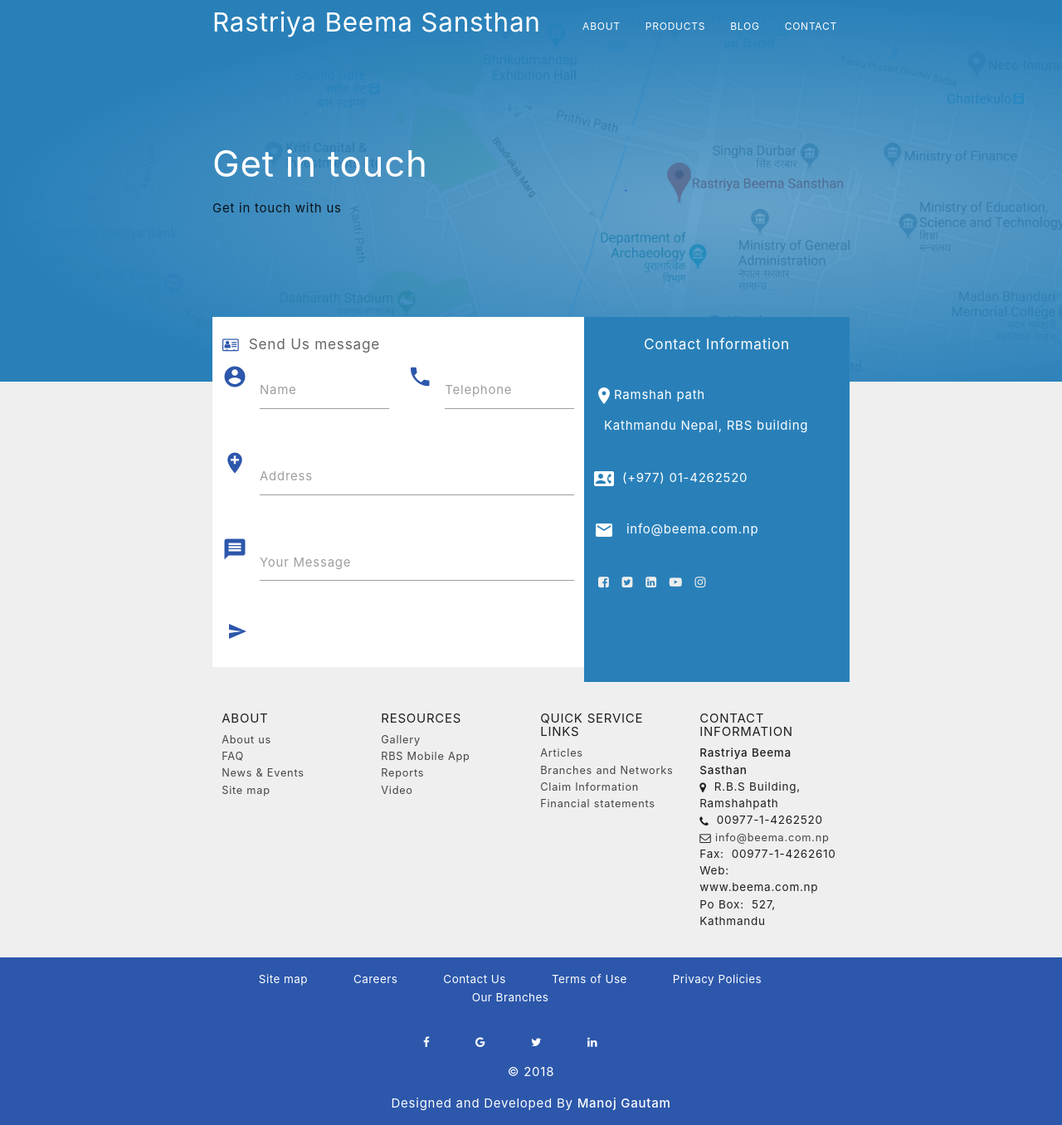
After one commit to nix1947/beema, a Django app: page /contact/ in a window 1280 px wide. The commit adds this page. Shown: the whole page at 83% size. Run offline with Django 3.2, Linux system fonts and the light colour scheme.

Commit message:
Contact page updated

```diff
--- a/src/beema/settings.py
+++ b/src/beema/settings.py
@@ -39,7 +39,7 @@ INSTALLED_APPS = [
     'home',
     'download',
     'career',
-    'faq'
+    'faq',
 ]
 
 MIDDLEWARE = [
--- a/src/beema/urls.py
+++ b/src/beema/urls.py
@@ -29,7 +29,9 @@ urlpatterns = [
     # Career
     path('career/', include('career.urls', namespace="career")),
     # Faq page
-    path('faq/', include('faq.urls', namespace='faq'))
+    path('faq/', include('faq.urls', namespace='faq')),
+    # Contact page
+    path('contact/', home_views.contact, name="contact")
 
 
 
--- a/src/faq/models.py
+++ b/src/faq/models.py
@@ -17,7 +17,7 @@ class FaqCategories(TimeStampedModel):
 
 
     class Meta:
-        ordering = ('-updated_date',)
+        ordering = ('title',)
         verbose_name = "Faq Category"
         verbose_name_plural = "Faq Categories"
 
--- a/src/home/views.py
+++ b/src/home/views.py
@@ -4,3 +4,10 @@ from django.shortcuts import HttpResponse
 def index(request):
     """Function to serve homepage"""
     return render(request, 'home_page.html', {})
+
+
+
+def contact(request):
+    return render(request, 'contact.html', {
+
+    })
--- a/src/templates/_partials/navbar.html
+++ b/src/templates/_partials/navbar.html
@@ -69,7 +69,7 @@
                             <li><a href="mobile.html">News and notices</a></li>
                             <li><a href="/downloads">Downloads</a></li>
                             <li><a href="mobile.html">Media</a></li>
-                            <li><a href="mobile.html">Contact</a></li>
+                            <li><a href="/contact/  ">Contact</a></li>
 
                           </ul>
                         </div>
--- a/src/templates/base.html
+++ b/src/templates/base.html
@@ -30,7 +30,9 @@
 <body>
 
     <!-- include navbar -->
+     {%  block navbar %}
     {% include '_partials/navbar.html' %}
+    {%  endblock navbar %}
     <!-- include content -->
     {% block content %}{% endblock %}
     <!-- include footer -->
--- /dev/null
+++ b/src/templates/contact.html
@@ -0,0 +1,205 @@
+{% extends 'base.html' %}
+{% load i18n %}
+
+{% block navbar %}
+    <style>
+
+        #contact {
+            min-height: 460px;
+            max-height: 460px;
+            background: radial-gradient(farthest-side at 70% 55%, rgba(41, 128, 185, 0.7), rgba(41, 128, 185, 1)), url('/static/img/map.png');
+            background-repeat: no-repeat;
+            background-size: cover;
+            background-position: right center;
+            position: relative;
+            margin-bottom: -20px;
+
+        }
+
+        .contact-form {
+          min-height: 600px !important;
+        }
+
+        nav {
+            background: inherit;
+            background-repeat: no-repeat;
+            background-size: cover;
+            background-position: right center;
+            box-shadow: none;
+
+        }
+
+        .container {
+            width: 60% !important;
+        }
+
+        .nav-wrapper > ul > li > a {
+            text-transform: uppercase;
+            font-size: 0.8rem;
+        }
+    </style>
+    <div id="contact">
+        <div class="container">
+
+            <nav>
+                <div class="nav-wrapper">
+                    <a href="#!" class="brand-logo">Rastriya Beema Sansthan</a>
+                    <a href="#" data-target="mobile-demo" class="sidenav-trigger"><i class="material-icons">menu</i></a>
+                    <ul class="right hide-on-med-and-down">
+                        <li><a href="sass.html">About</a></li>
+                        <li><a href="badges.html">Products</a></li>
+                        <li><a href="collapsible.html">Blog</a></li>
+                        <li><a href="mobile.html">Contact</a></li>
+                    </ul>
+                </div>
+            </nav>
+
+            <ul class="sidenav" id="mobile-demo">
+                <li><a href="sass.html">About</a></li>
+                <li><a href="badges.html">Products</a></li>
+                <li><a href="collapsible.html">Blog</a></li>
+                <li><a href="mobile.html">Contact</a></li>
+            </ul>
+
+            <h3 class="white-text" style="margin-top:110px">Get in touch</h3>
+            <p>Get in touch with us</p>
+
+
+        </div>
+
+
+
+        <div class="container" style="margin-top: 120px;">
+            <div class="row contact-form">
+                <div class="col s12 m7" style="background: #FFF; min-height: 200px; color: #666666; padding:12px">
+                    <h6><i class="fa right-align beema-color fa-address-card-o" aria-hidden="true"></i> &nbsp;{%  trans "Send Us message"  %}</h6>
+
+
+                    <!-- Contact form -->
+                    <div class="row">
+                        <form class="col s12">
+                            <!-- Name section -->
+                            <div class="row">
+                                <div class="input-field col s6">
+                                    <i class="material-icons prefix beema-color">account_circle</i>
+                                    <input id="icon_prefix" type="text" class="validate">
+                                    <label for="icon_prefix">{%  trans "Name" %}</label>
+                                </div>
+
+                                <!-- Telephone section -->
+                                <div class="input-field col s6">
+                                    <i class="material-icons prefix beema-color">phone</i>
+                                    <input id="icon_telephone" type="tel" class="validate">
+                                    <label for="icon_telephone">{%  trans "Telephone" %}</label>
+                                </div>
+                            </div>
+
+                            <!-- location section -->
+                            <div class="row">
+                                <div class="input-field col s12">
+                                    <i class="material-icons prefix beema-color">add_location</i>
+                                    <input id="icon_telephone" type="text" class="validate">
+                                    <label for="icon_telephone">{%  trans "Address" %}</label>
+                                </div>
+                            </div>
+
+                            <!-- Message section -->
+
+                            <div class="row">
+                                <div class="input-field col s12">
+                                     <i class="material-icons prefix beema-color">message</i>
+                                    <textarea id="textarea2" class="materialize-textarea" data-length="120"></textarea>
+                                    <label for="textarea2">Your Message</label>
+                                </div>
+                            </div>
+
+
+                            <button style="background: none; border: none; cursor: pointer;"
+                                    type="submit"> <i class="material-icons prefix beema-color float-right">send</i>
+                            </button>
+
+
+                        </form>
+                    </div>
+
+
+                </div>
+                <div class="col s12 m5" style="background: #2980b9; color: #FFFFFF; min-height: 440px; padding:12px">
+                    <h6 style="text-align: center">{%  trans "Contact Information" %}</h6>
+
+
+                    <style>
+                        .margin-top {
+                            margin-top: 40px;
+                        }
+
+                        .margin-top a {
+                            margin-right: 10px;
+
+                        }
+
+                        i {
+                            vertical-align: middle;
+                        }
+                    </style>
+                    <div class="margin-top">
+
+                        <p> <i class="material-icons prefix">location_on</i>{%  trans "Ramshah path" %}</p>
+                         <p style="margin-left: 12px;">{%  trans "Kathmandu Nepal, RBS building" %}</p>
+
+                    </div>
+
+                    <!-- phone -->
+                    <div class="margin-top">
+                       <p> <i class="material-icons prefix ">contact_phone</i> &nbsp;{%  trans "(+977) 01-4262520" %} </p>
+
+                    </div>
+
+                      <!-- mail -->
+                    <div class="margin-top">
+                      <p>  <i class="material-icons prefix">email</i> &nbsp; info@beema.com.np</p>
+
+                    </div>
+
+                    <!-- social icons -->
+                    <div class="margin-top" style="margin-left: 5px;">
+                        <a href="http://facebook.com/manojgautamnepal">
+                                    <!-- facebook -->
+                                    <i class="fa  grey-text text-lighten-3   fa-facebook-square beema-color" aria-hidden="true"></i>
+                                </a>
+                                <a href="http://twitter.com/nix1947">
+                                     <i class="fa grey-text text-lighten-3  fa-twitter-square" aria-hidden="true"></i>
+
+                                </a>
+
+                                <a href="http://linkedin.com/in/manojgautamnepal">
+
+                                    <!-- linkedin -->
+                                    <i class="fa  grey-text text-lighten-3 fa-linkedin-square" aria-hidden="true"></i>
+
+                                </a>
+
+                                <a href="http://youtube.com">
+                                    <!-- youtube -->
+                                    <i class="fa grey-text text-lighten-3   fa-youtube-play" aria-hidden="true"></i>
+
+                                </a>
+
+                                <a href="https://instagram.com/">
+
+                                    <!-- Instagram -->
+                                    <i class="fa fa-instagram grey-text text-lighten-3  " aria-hidden="true"></i>
+                                </a>
+                    </div>
+                </div>
+            </div>
+        </div>
+    </div>
+
+
+    <script>
+     $(document).ready(function() {
+    $('input#input_text, textarea#textarea2').characterCounter();
+  });
+    </script>
+{% endblock navbar %}
```
Also changed, not shown: src/static/img/map.png (added).
